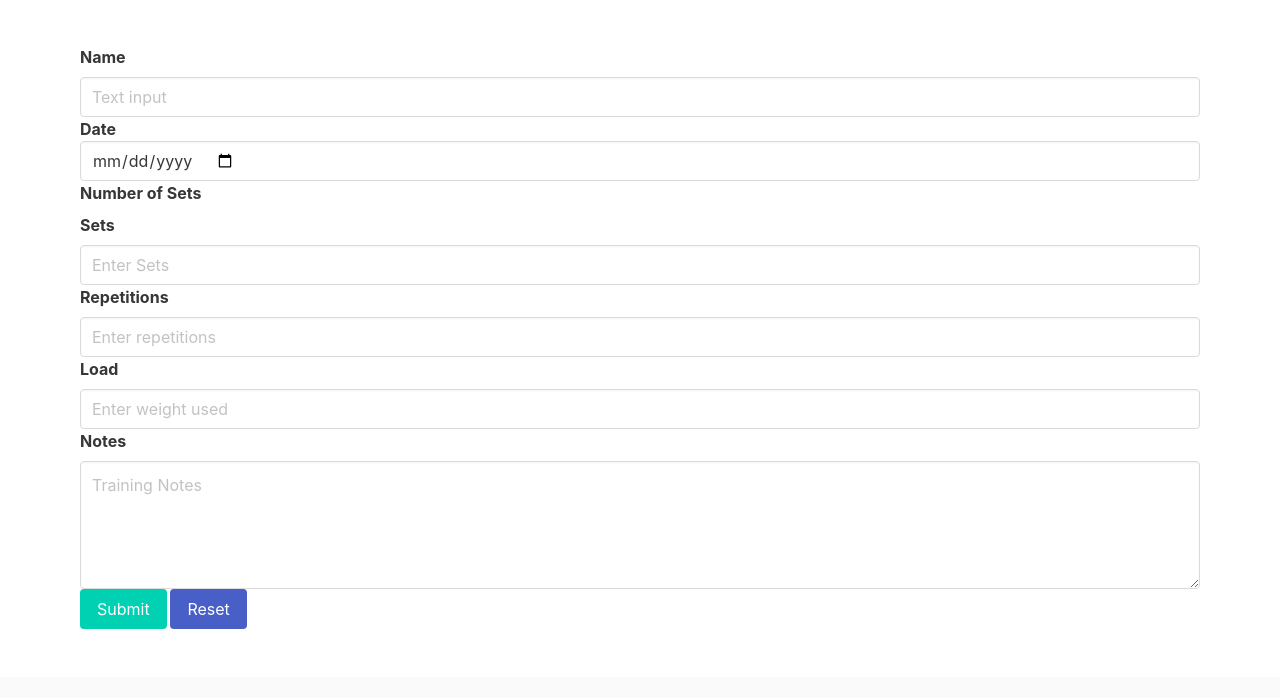
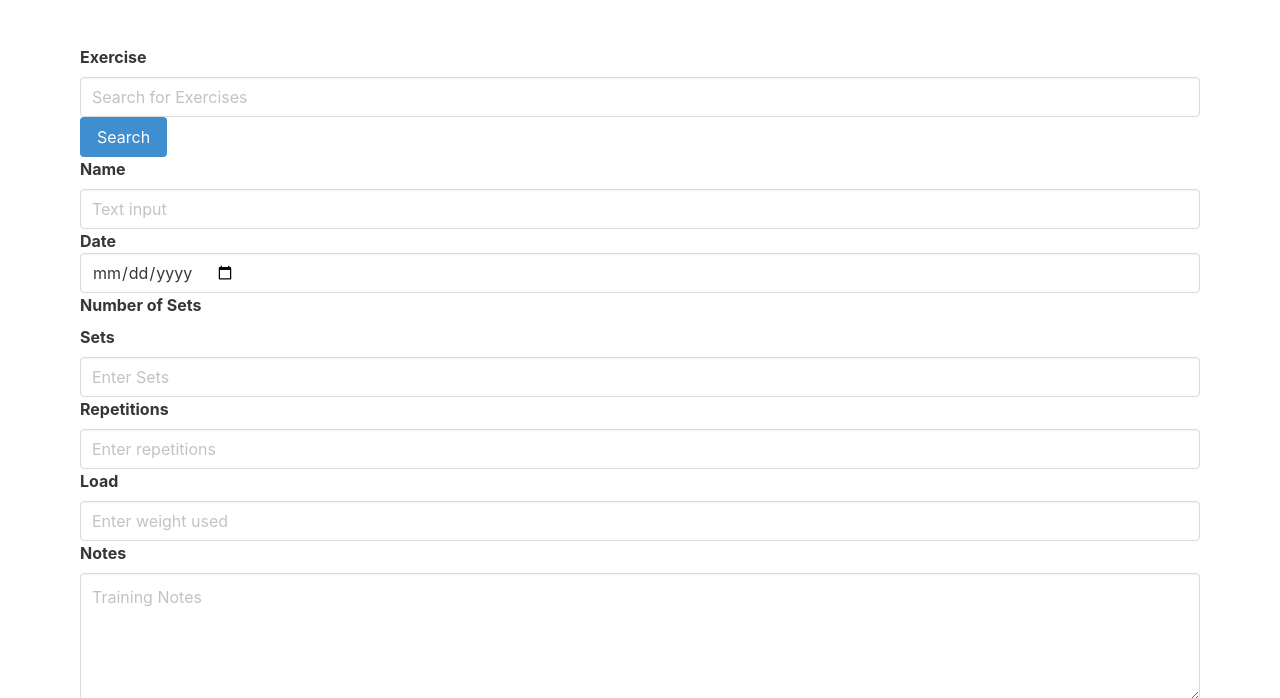
Before and after one commit to hnefatafl01/q1, a plain HTML site: page new-workout-session/index.html in a window 1280 px wide. Shown: the part 91-789 px from the top of the page. Drawn offline with nearby package versions, Linux system fonts and the light colour scheme.

Commit message:
search bar

```diff
--- a/new-workout-session/index.html
+++ b/new-workout-session/index.html
@@ -64,7 +64,18 @@
     <main class="section is-fluid has-shadow">
       <section class="container is-fluid">
       <form>
-       <label class="label">Name</label>
+        <label class="label">Exercise</label>
+        <div class="control is-grouped">
+          <p class="control is-expanded">
+            <input class="input" type="text" placeholder="Search for Exercises" name="exercise">
+          </p>
+          <p class="control">
+            <a id="search" class="button is-info" name="search">
+              Search
+            </a>
+          </p>
+        </div>
+        <label class="label">Name</label>
         <p class="control">
           <input class="input" type="text" placeholder="Text input" name="name">
         </p>
```
